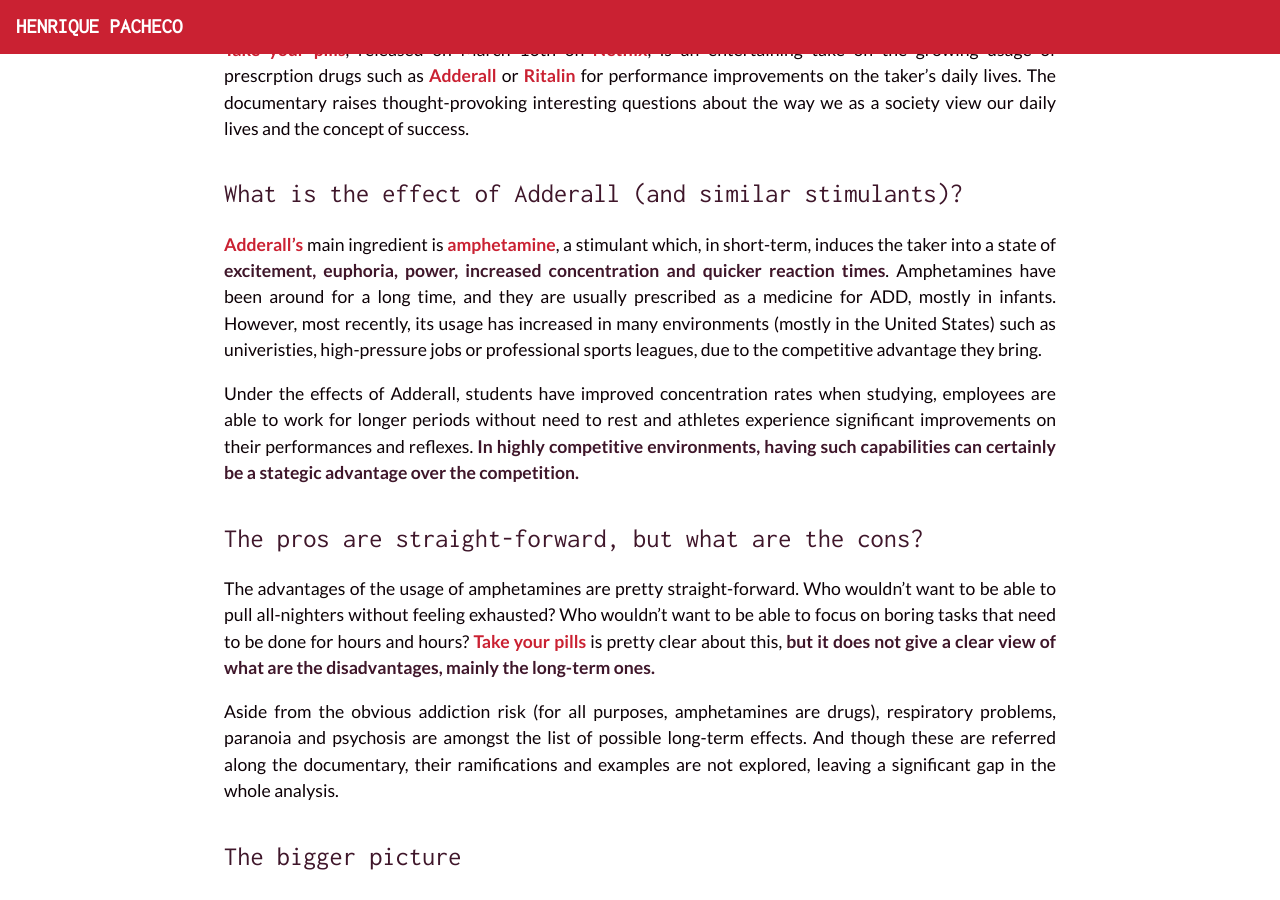
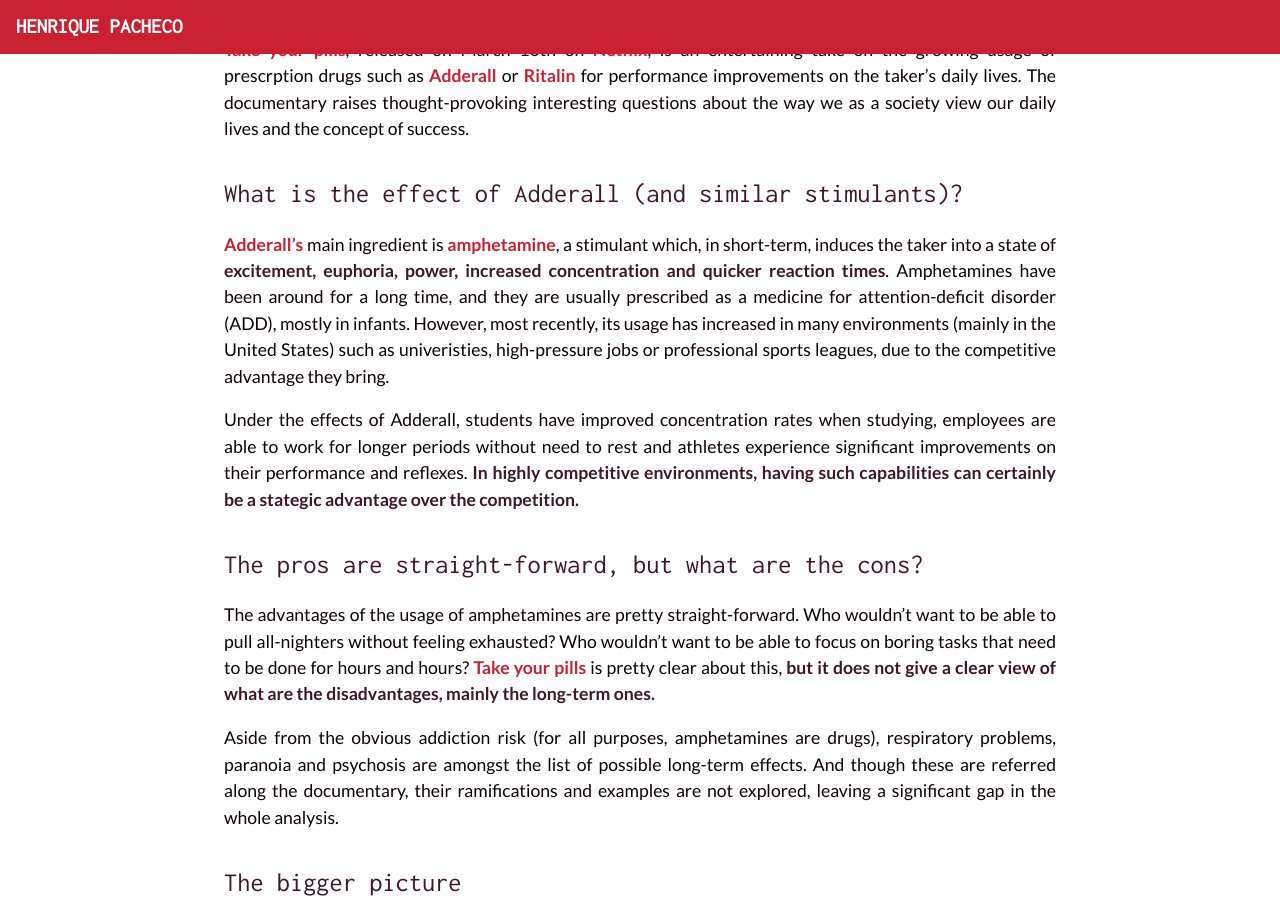
Before and after one commit to ikas/ikas.github.io, a Jekyll site: the page built from _posts/2018-03-24-take-your-pills.markdown, in a window 1280 px wide and 900 px high, scrolled down 787 px. Built offline with Jekyll 4.4.1, drawn with Linux system fonts in a browser that asks for light colours; nearby versions of some CDN libraries.

Commit message:
Small changes in take your pills post

```diff
--- a/_posts/2018-03-24-take-your-pills.markdown
+++ b/_posts/2018-03-24-take-your-pills.markdown
@@ -13,9 +13,9 @@ category: Documentaries
 
 ## What is the effect of Adderall (and similar stimulants)?
 
-[Adderall's][adderall-link] main ingredient is [amphetamine][amphetamine-link], a stimulant which, in short-term, induces the taker into a state of **excitement, euphoria, power, increased concentration and quicker reaction times**. Amphetamines have been around for a long time, and they are usually prescribed as a medicine for ADD, mostly in infants. However, most recently, its usage has increased in many environments (mostly in the United States) such as univeristies, high-pressure jobs or professional sports leagues, due to the competitive advantage they bring.
+[Adderall's][adderall-link] main ingredient is [amphetamine][amphetamine-link], a stimulant which, in short-term, induces the taker into a state of **excitement, euphoria, power, increased concentration and quicker reaction times**. Amphetamines have been around for a long time, and they are usually prescribed as a medicine for attention-deficit disorder (ADD), mostly in infants. However, most recently, its usage has increased in many environments (mainly in the United States) such as univeristies, high-pressure jobs or professional sports leagues, due to the competitive advantage they bring.
 
-Under the effects of Adderall, students have improved concentration rates when studying, employees are able to work for longer periods without need to rest and athletes experience significant improvements on their performances and reflexes. **In highly competitive environments, having such capabilities can certainly be a stategic advantage over the competition.**
+Under the effects of Adderall, students have improved concentration rates when studying, employees are able to work for longer periods without need to rest and athletes experience significant improvements on their performance and reflexes. **In highly competitive environments, having such capabilities can certainly be a stategic advantage over the competition.**
 
 
 ## The pros are straight-forward, but what are the cons?
```
